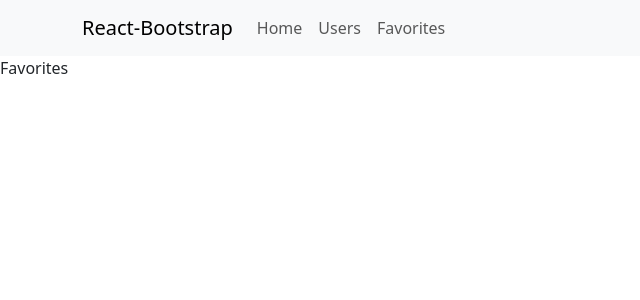
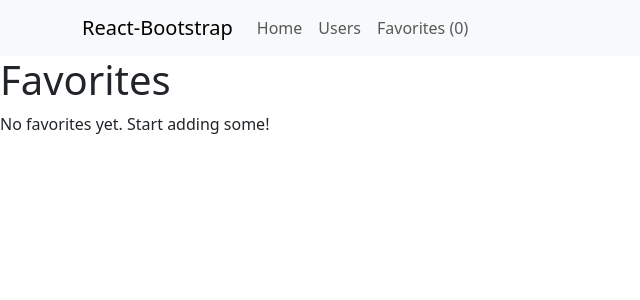
Before and after one commit to berkan-kabadayi/user-explorer, a React (Vite) app: page /favorites in a window 1280 px wide. Shown: the top 300 px of the page, without its empty margins (0-640 px from the left). Built offline with nearby package versions, Linux system fonts and the light colour scheme.

Commit message:
feat: implement favorites page with photo display and navbar counter

```diff
--- a/src/components/NavbarBS/NavbarBS.tsx
+++ b/src/components/NavbarBS/NavbarBS.tsx
@@ -2,8 +2,11 @@ import Container from "react-bootstrap/Container";
 import Nav from "react-bootstrap/Nav";
 import Navbar from "react-bootstrap/Navbar";
 import { Link } from "react-router-dom";
+import { useFavoritesStore } from "../../store/store";
 
 function NavbarBS() {
+  const { favorites } = useFavoritesStore();
+
   return (
     <Navbar expand="lg" className="bg-body-tertiary">
       <Container>
@@ -18,7 +21,7 @@ function NavbarBS() {
               Users
             </Nav.Link>
             <Nav.Link as={Link} to="/favorites">
-              Favorites
+              Favorites ({favorites.length})
             </Nav.Link>
           </Nav>
         </Navbar.Collapse>
--- a/src/pages/Favorites/Favorites.tsx
+++ b/src/pages/Favorites/Favorites.tsx
@@ -1,7 +1,51 @@
+import { Button } from "react-bootstrap";
+import { useFavoritesStore } from "../../store/store";
+import { Link } from "react-router-dom";
+
 function Favorites() {
+  const { favorites, removeFavorite } = useFavoritesStore();
+
+  if (favorites.length === 0) {
+    return (
+      <div>
+        <h1>Favorites</h1>
+        <p>No favorites yet. Start adding some!</p>
+      </div>
+    );
+  }
+
   return (
-    <div>Favorites</div>
-  )
+    <>
+      <h1>Favorites {favorites.length}</h1>
+      <ul>
+        {favorites.map((fav) => {
+          return (
+            <li key={fav.id}>
+              <span>{fav.type}</span>
+              <h3>{fav.title}</h3>
+              {fav.type === "post" && (
+                <Link to={`/users/${fav.userId}/posts/${fav.id}`}>
+                  {fav.title}
+                </Link>
+              )}
+              {fav.type === "photo" && (
+                <>
+                  <Link to={`/users/${fav.userId}/albums/${fav.albumId}`}>
+                    {fav.title}
+                  </Link>
+                  <img
+                    src={`https://picsum.photos/150?random=${fav.id}`}
+                    alt={fav.title}
+                  />
+                </>
+              )}
+              <Button onClick={() => removeFavorite(fav.id)}>Remove</Button>
+            </li>
+          );
+        })}
+      </ul>
+    </>
+  );
 }
 
-export default Favorites
+export default Favorites;
```
